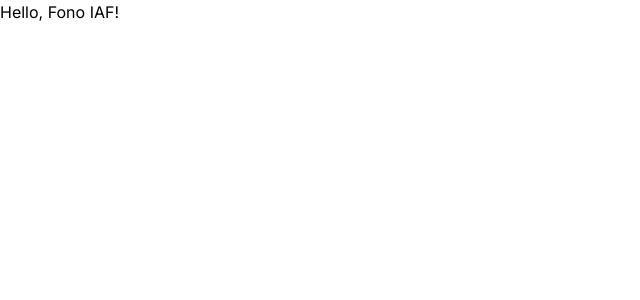
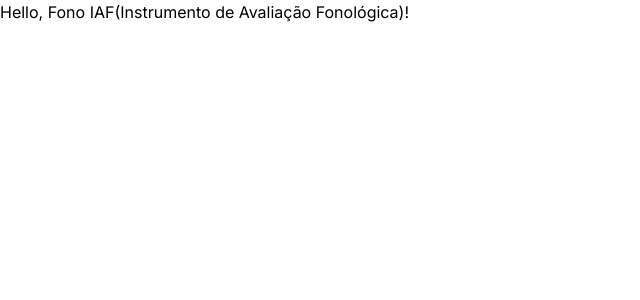
Before and after one commit to fonoiaf/fonoiaf-front, a Next.js app: page / in a window 1280 px wide. Shown: the top 300 px of the page, without its empty margins (0-640 px from the left). Built offline with nearby package versions, Linux system fonts and the light colour scheme.

Commit message:
Adding title in HomePage

```diff
--- a/app/layout.tsx
+++ b/app/layout.tsx
@@ -6,14 +6,15 @@ import '@fontsource/roboto/700.css';
 import type { Metadata } from 'next';
 import { Inter } from 'next/font/google';
 
-interface Props {
-  children: React.ReactNode
-}
+const inter = Inter({ subsets: ['latin'] })
 
-const inter = Inter({ subsets: ['latin'] })
 export const metadata: Metadata = {
   title: 'Fono IAF | Dashboard',
   description: 'Fonoiaf software',
+}
+
+interface Props {
+  children: React.ReactNode
 }
 
 export default function RootLayout({
--- a/app/not-found.tsx
+++ b/app/not-found.tsx
@@ -1,6 +1,7 @@
 import Link from 'next/link'
 
 export default function NotFound() {
+
   return (
     <div>
       <h2>Not Found</h2>
--- a/app/page.tsx
+++ b/app/page.tsx
@@ -1,3 +1,3 @@
 export default function App() {
-  return <h1>Hello, Fono IAF!</h1>
+  return <h1>Hello, Fono IAF(Instrumento de Avaliação Fonológica)!</h1>
 }
```
